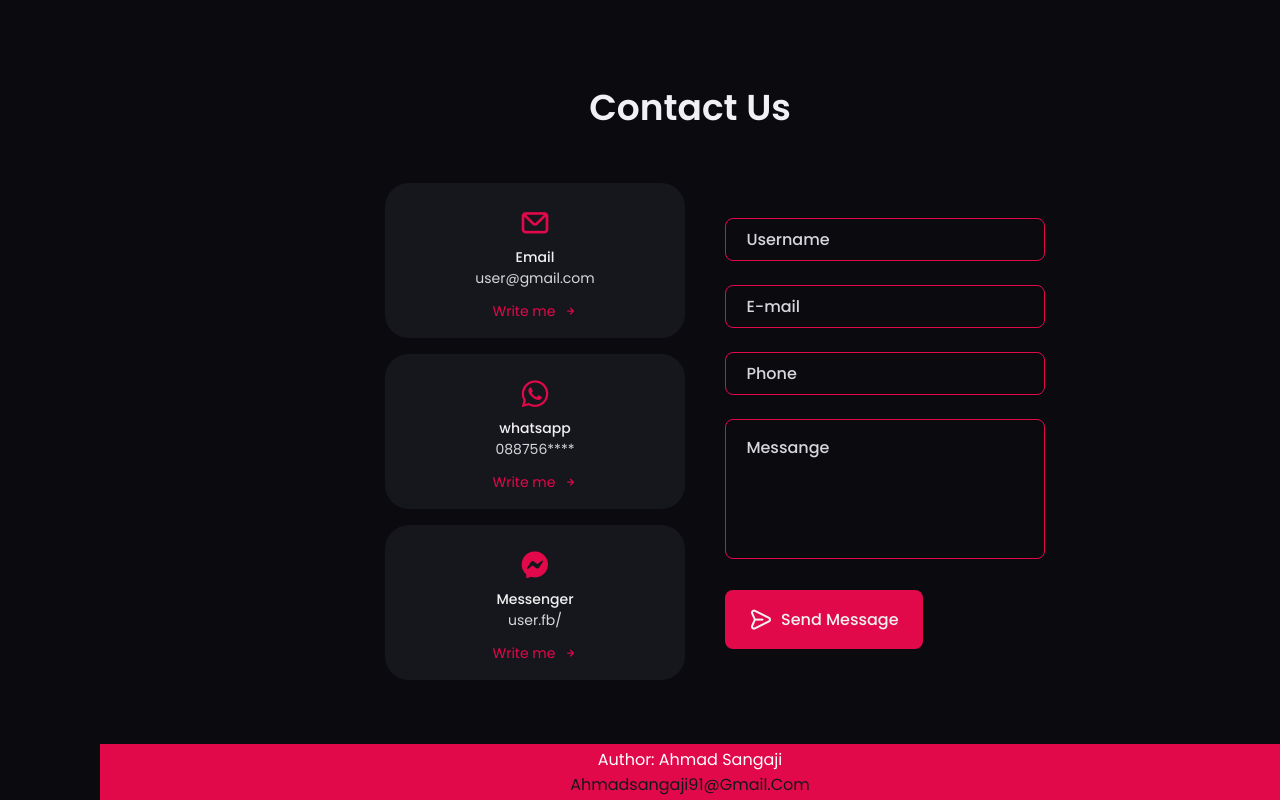
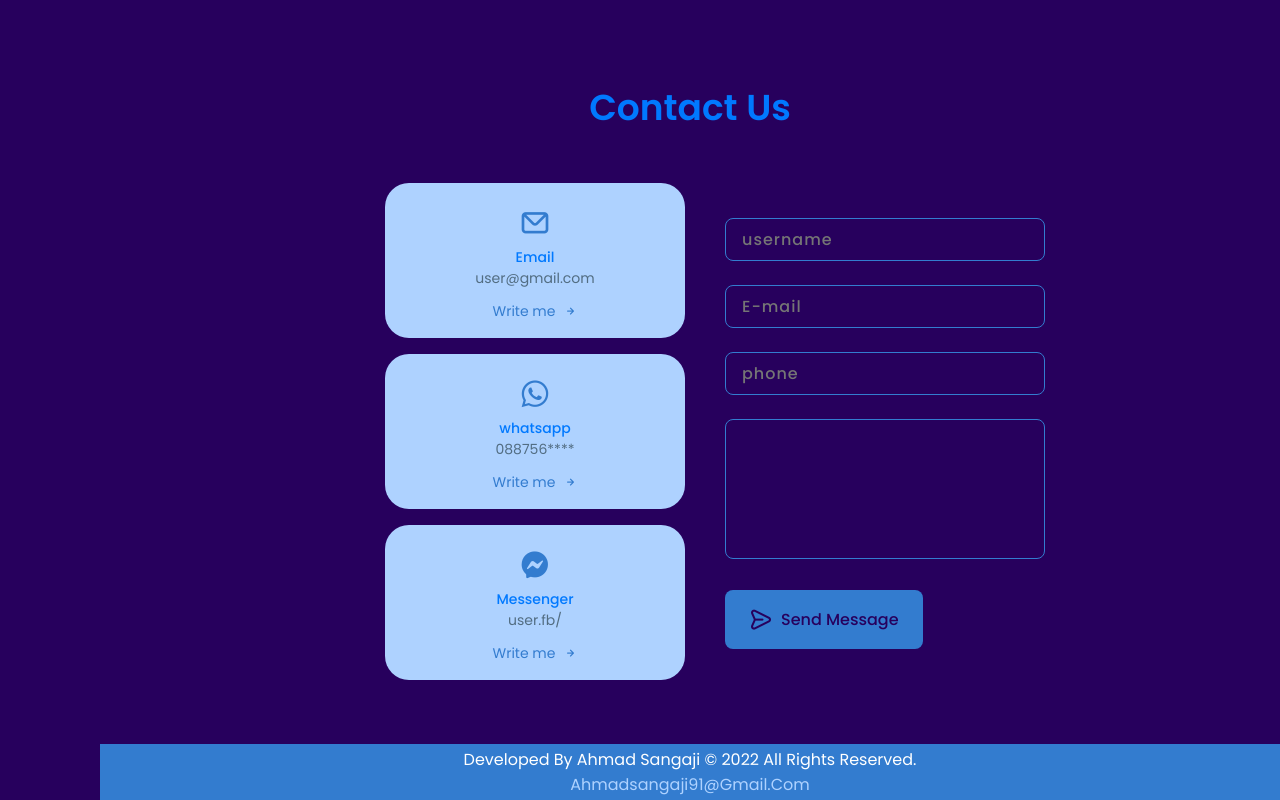
Before and after one commit to zanagaji/portfolio_card, a plain HTML site: page index.html in a window 1280 px wide. Shown: the part 4378-5178 px from the top of the page. Drawn offline with nearby package versions, Linux system fonts and the light colour scheme.

Commit message:
ubah warna

```diff
--- a/assets/css/style.css
+++ b/assets/css/style.css
@@ -7,11 +7,11 @@
     --hue-color:242;
 
     /* HSL Color Mode */
-    --skin-color: hsl(342, 92%, 46%);
-    --title-color: hsl(var(--hue-color), 8%, 95%);
-    --text-color: hsl(var(--hue-color), 8%, 85%);
-    --body-color: hsl(var(--hue-color), 19%, 5%);
-    --box-color: hsl(var(--hue-color), 14%, 10%);
+    --skin-color: #337CCF;
+    --title-color: #0079FF;
+    --text-color: #526D82;
+    --body-color: #27005D;
+    --box-color: #AED2FF;
     --scroll-bar-color: hsl(var(--hue-color), 12%, 38%);
     --scroll-thumb-color: hsl(var(--hue-color), 12%, 26%);
 
@@ -303,7 +303,7 @@ button,input{
     align-items: center;
     column-gap: .5rem;
     background-color: var(--skin-color);
-    color: var(--title-color);
+    color: var(--body-color);
     padding: .75rem 1.5rem;
     border-radius: .5rem;
     font-weight: var(--font-medium);
@@ -319,7 +319,7 @@ button,input{
     top: 0;
     width: 100%;
     height: 100%;
-    background-color: #808080;
+    background-color: #AED2FF;
     z-index: -1;
     transform: scale(0);
     border-radius: .5rem;
@@ -717,50 +717,6 @@ textarea.input{
     z-index: 1000;
     transition: 1s;
 }
-.input_container.textarea label{
-    top: 1rem;
-    transform: translateY(0);
-}
-.input_container span{
-    position: absolute;
-    top: 0;
-    left: 25px;
-    color: transparent;
-    transform: translateY(-50%);
-    font-size: var(--small-font-size);
-    padding: 0 .5rem;
-    pointer-events: none;
-    z-index: 500;
-}
-.input_container span::before,
-.input_container span::after{
-    content: '';
-    position: absolute;
-    width: 20%;
-    height: 5px;
-    opacity: 0;
-    background-color: var(--text-color);
-    top: 50%;
-    transform: translateY(-50%);
-    transition: .3s;
-}
-.input_container span::before{
-    left: 50%;
-}
-.input_container span::after{
-    right: 50%;
-}
-.input_container.focus label{
-    top: 0;
-    transform: translateY(-50%);
-    left: 25px;
-    font-size: var(--smaller-font-size);
-}
-.input_container.focus span::before,
-.input_container.focus span::after{
-    width: 50%;
-    opacity: 1;
-}
 
 /*=============== FOOTER ===============*/
 footer {
--- a/index.html
+++ b/index.html
@@ -512,24 +512,17 @@
                 <div class="contact_content">
                     <form action="" class="contact_form">
                         <div class="input_container">
-                            <input type="text" class="input">
-                            <label for="">Username</label>
-
+                            <input type="text" class="input" placeholder="username">
                         </div>
                         <div class="input_container">
-                            <input type="email" class="input">
-                            <label for="">E-mail</label>
-                            <span>E-mail</span>
+                            <input type="email" class="input" placeholder="E-mail">
                         </div>
                         <div class="input_container">
-                            <input type="telp" class="input">
-                            <label for="">Phone</label>
-                            <span>Phone</span>
+                            <input type="telp" class="input" placeholder="phone">
                         </div>
-                        <div class="input_container textarea">
+                        <div class="input_container textarea" placeholder="Message">
                             <textarea name="" id="" class="input"></textarea>
-                            <label for="">Messange</label>
-                            <span>Message</span>
+
                         </div>
                         <button type="submit" class="button">
                             <i class="uil uil-message button_icon"></i>
@@ -541,7 +534,7 @@
         </section>
         <!--===== FOOTER =====-->
         <footer>
-            <p>Author: ahmad sangaji<br>
+            <p>Developed by Ahmad Sangaji © 2022 All rights reserved.<br>
             <a href="ahmadsangaji91@gmil.com">ahmadsangaji91@gmail.com</a></p>
         </footer>
 
```
